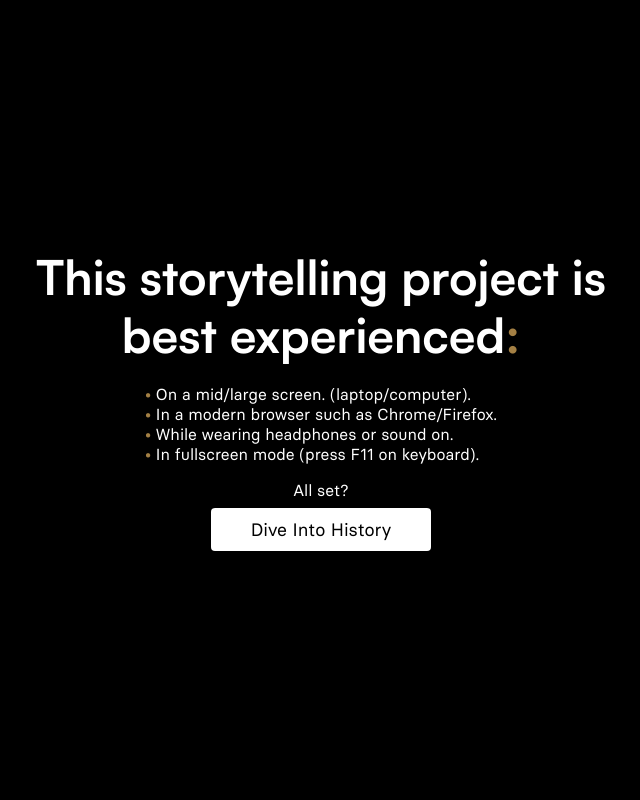
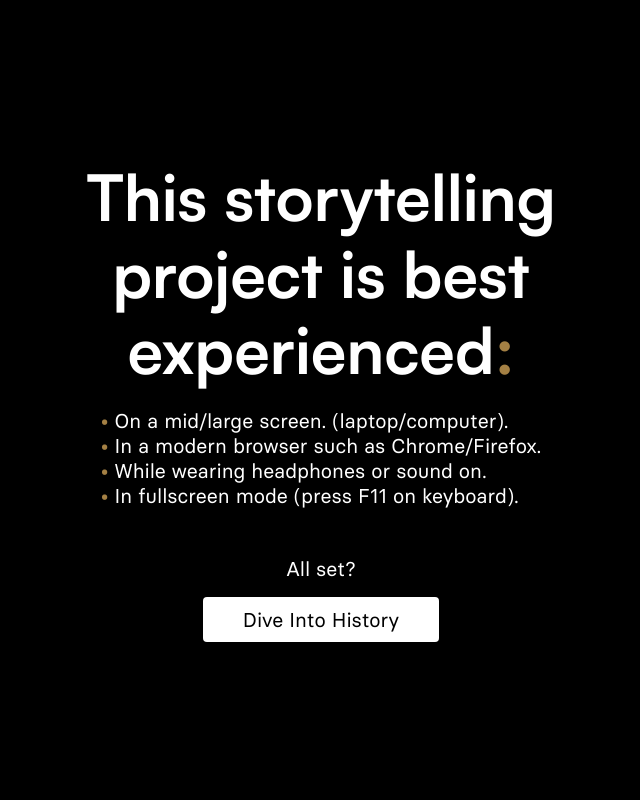
Before and after one commit to marcdroger/Infodesign-tech, a Vue app: page / in a window 1280 px wide. Shown: the top 800 px of the page, without its empty margins (319-959 px from the left). Built offline with nearby package versions, Linux system fonts and the light colour scheme.

Commit message:
Edited json games file & increased font sizes

```diff
--- a/src/styles/layout/_button.scss
+++ b/src/styles/layout/_button.scss
@@ -2,7 +2,7 @@ button {
   border: none;
   border-radius: 4px;
   background-color: $white;
-  font-size: $text-lg;
+  font-size: $text-xl;
   padding: 10px 40px;
   cursor: pointer;
   display: block;
--- a/src/styles/layout/_overlay.scss
+++ b/src/styles/layout/_overlay.scss
@@ -20,7 +20,7 @@
   }
 
   h1 {
-    font-size: $text-4xl;
+    font-size: $text-5xl;
     width: 45%;
     margin: 0 auto $space-xl;
     text-align: center;
@@ -30,16 +30,21 @@
     color: $gold;
   }
 
+  li,
+  p {
+    font-size: $text-xl;
+  }
+
   li::before {
     content: '• ';
     color: $gold;
   }
 
   p {
-    margin-top: $space-lg;
+    margin-top: $space-3xl;
   }
 
   button {
-    margin-top: $space-md;
+    margin-top: $space-lg;
   }
 }
```
Also changed, not shown: src/json/bestGames.json (+11 -11 lines), 1 other file (tests, documents, lock files or other folders).
